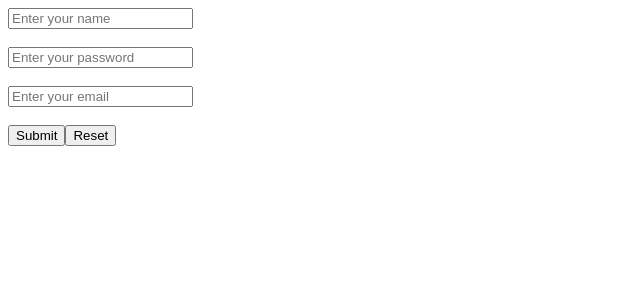
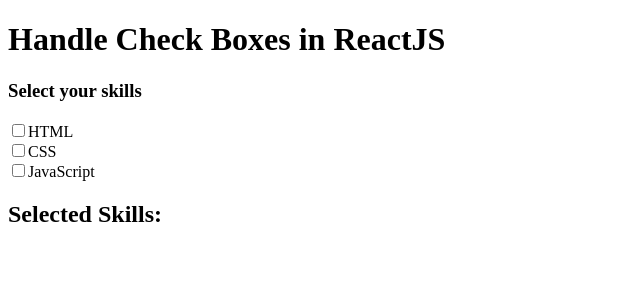
Before and after one commit to saeedali780/LEARNING-CODE-MODE, a React (Vite) app in the folder Learn-ReactJS/: page / in a window 1280 px wide. Shown: the top 300 px of the page, without its empty margins (0-640 px from the left). Built offline with nearby package versions, Linux system fonts and the light colour scheme.

Commit message:
Refactor App component to remove form handling and integrate Skills component for checkbox selection

```diff
--- a/Learn-ReactJS/src/App.jsx
+++ b/Learn-ReactJS/src/App.jsx
@@ -1,30 +1,9 @@
-import { useState } from 'react'
-
+import Skills from './components/Skills'
 const App = () => {
-  const [name, setName] = useState('')
-  const [password, setPassword] = useState('')
-  const [email, setEmail] = useState('')
-
-  const handleSubmit = (e) => {
-    e.preventDefault()
-    alert(`Name: ${name}, Password: ${password}, Email: ${email}`)
-  }
-
   return (
     <div>
-      <form action="" onSubmit={handleSubmit}>
-        <input type="text" placeholder='Enter your name' value={name} onChange={(e) => setName(e.target.value)} />
-        <br/><br/>
-        <input type="password" placeholder='Enter your password' value={password} onChange={(e) => setPassword(e.target.value)} />
-        <br/><br/>
-        <input type="email" placeholder='Enter your email' value={email} onChange={(e) => setEmail(e.target.value)} />
-        <br/><br/>
-        <button type='submit'>Submit</button>
-        <button type='reset' onClick={() => { setName(''); setPassword(''); setEmail('') }}>Reset</button>
-        <h2>{name}</h2>
-        <h2>{password}</h2>
-        <h2>{email}</h2>
-      </form>
+      <h1>Handle Check Boxes in ReactJS</h1>
+      <Skills />
     </div>
   )
 }
--- /dev/null
+++ b/Learn-ReactJS/src/components/Skills.jsx
@@ -0,0 +1,32 @@
+import { useState } from 'react'
+
+const Skills = () => {
+  const [skills, setSkills] = useState([]);
+
+  const handleCheckboxChange = (event) => {
+    const { value, checked } = event.target;
+    if (checked) {
+      setSkills([...skills, value]);
+    } else {
+      setSkills(skills.filter((skill) => skill !== value));
+    }
+  };
+  return (
+    <div>
+        <h3>Select your skills</h3>
+        <input type="checkbox" id="html" name="html" value="HTML" onChange={handleCheckboxChange} />
+        <label htmlFor="html">HTML</label>
+        <br />
+        <input type="checkbox" id="css" name="css" value="CSS" onChange={handleCheckboxChange} />
+        <label htmlFor="css">CSS</label>
+        <br />
+        <input type="checkbox" id="js" name="js" value="JavaScript" onChange={handleCheckboxChange} />
+        <label htmlFor="js">JavaScript</label>
+        <br />
+
+        <h2>Selected Skills: {skills.join(', ')}</h2>
+    </div>
+  )
+}
+
+export default Skills
```
